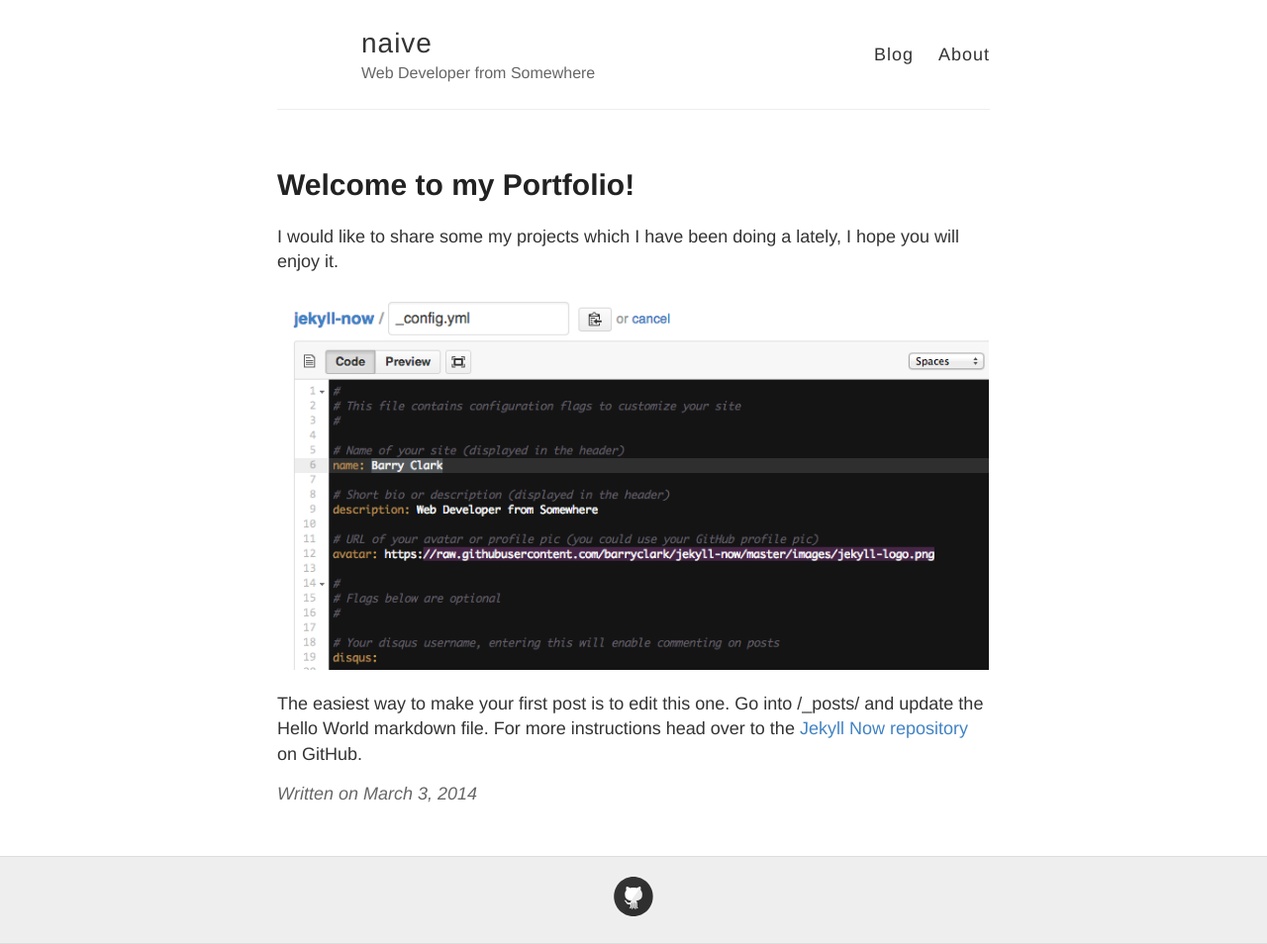
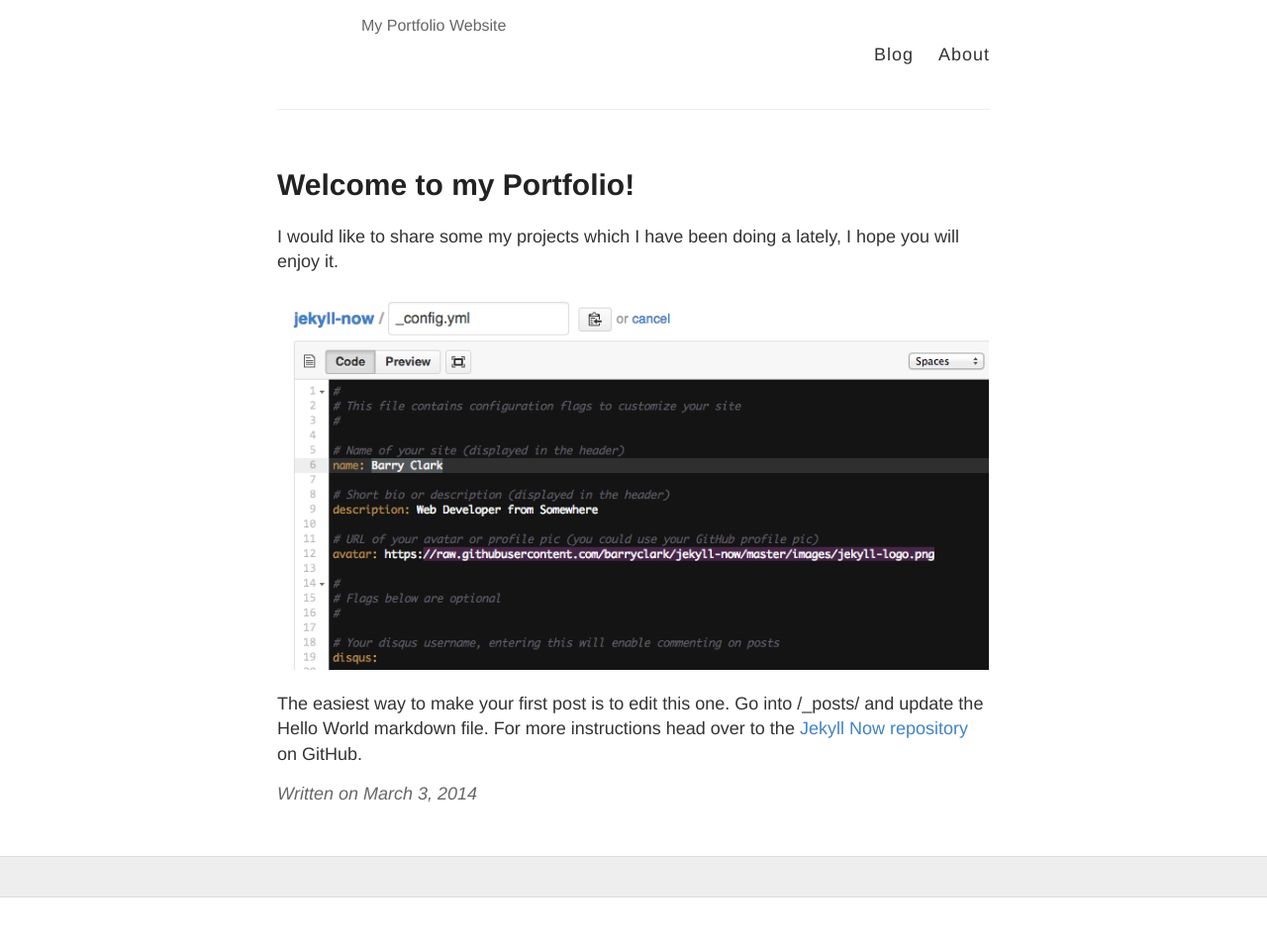
Before and after one commit to naiveba/naiveba.github.io, a Jekyll site: the page built from _posts/2014-3-3-Hello-World.md, in a window 1280 px wide. Shown: the whole page at 99% size. Built offline with Jekyll 4.4.1, drawn with Linux system fonts in a browser that asks for light colours; after the commit the page ends 907 px from its top, so only the background shows below that; part of the change alters nothing that is shown.

Commit message:
added the copy of _config.yml to test

```diff
--- a/_config.yml
+++ b/_config.yml
@@ -1,87 +1,59 @@
-#
-# This file contains configuration flags to customize your site
-#
+# Site wide configuration
 
-# Name of your site (displayed in the header)
-name: naive
+title: Imnik11
 locale: en_US
+description: My Portfolio Website
+#logo: site-logo.pngBlog
 search: true
-# Short bio or description (displayed in the header)
-description: Web Developer from Somewhere
+#url: http://localhost:4000
 
-# URL of your avatar or profile pic (you could use your GitHub profile pic)
-# avatar: https://raw.githubusercontent.com/barryclark/jekyll-now/master/images/jekyll-logo.png
+# Jekyll configuration
 
-#
-# Flags below are optional
-#
-
-# Includes an icon in the footer for each username you enter
-footer-links:
-  dribbble:
-  email:
-  facebook:
-  flickr:
-  github: naiveba
-  instagram:
-  linkedin:
-  pinterest:
-  rss: # just type anything here for a working RSS icon
-  twitter:
-  stackoverflow: # your stackoverflow profile, e.g. "users/50476/bart-kiers"
-  youtube: # channel/<your_long_string> or user/<user-name>
-  googleplus: # anything in your profile username that comes after plus.google.com/
-
-
-# Enter your Disqus shortname (not your username) to enable commenting on posts
-# You can find your shortname on the Settings page of your Disqus account
-disqus:
-
-# Enter your Google Analytics web tracking code (e.g. UA-2110908-2) to activate tracking
-google_analytics: UA-174641747-1
-
-# Your website URL (e.g. http://barryclark.github.io or http://www.barryclark.co)
-# Used for Sitemap.xml and your RSS feed
-url:
-
-# If you're hosting your site at a Project repository on GitHub pages
-# (http://yourusername.github.io/repository-name)
-# and NOT your User repository (http://yourusername.github.io)
-# then add in the baseurl here, like this: "/repository-name"
-# baseurl: ""
-
-#
-# !! You don't need to change any of the configuration flags below !!
-#
-
-permalink: /:categories/:title/
-
-# The release of Jekyll Now that you're using
-version: v1.2.0
-
-# Jekyll 3 now only supports Kramdown for Markdown
-kramdown:
-  # Use GitHub flavored markdown, including triple backtick fenced code blocks
-  input: GFM
-  # Jekyll 3 and GitHub Pages now only support rouge for syntax highlighting
-  syntax_highlighter: rouge
-  syntax_highlighter_opts:
-    # Use existing pygments syntax highlighting css
-    css_class: 'highlight'
-
-# Set the Sass partials directory, as we're using @imports
+permalink:   /:categories/:title/
+markdown:    kramdown
+highlighter: rouge
 sass:
   sass_dir: _sass
   style: compressed
-# Use the following plug-ins
-gems:
-  - jekyll-sitemap # Create a sitemap using the official Jekyll sitemap gem
-  - jekyll-feed # Create an Atom feed using the official Jekyll feed gem
+plugins:
+  - jekyll-sitemap
+  - jekyll-gist
+  #- jekyll-feed
 
-# Exclude these files from your production _site
-exclude:
-  - Gemfile
-  - Gemfile.lock
-  - LICENSE
-  - README.md
-  - CNAME
+kramdown:
+  input: GFM
+  auto_ids: true
+  footnote_nr: 1
+  entity_output: as_char
+  toc_levels: 1..2
+  enable_coderay: false
+
+mathjax: true
+
+include: [".htaccess"]
+exclude: ["lib", "config.rb", "Capfile", "config", "log", "Rakefile", "Rakefile.rb", "tmp", ".less", "*.sublime-project", "*.sublime-workspace", "test", "spec", "Gruntfile.js", "package.json", "node_modules", "Gemfile", "Gemfile.lock", "LICENSE", "README.md", "vendor"]
+
+
+# Site owner
+owner:
+  name: Imnik11
+  avatar: bio-photo.jpg
+  email: niteyada@gmail.com
+  disqus-shortname:
+  twitter:
+  facebook:
+  github: naiveba
+  stackexchange:
+  linkedin:
+  instagram: #username
+  flickr: #username
+  tumblr: #username
+  pinterest: #username
+  weibo: #userid
+  google:
+    plus:
+    analytics: UA-174641747-1
+    verify:
+    ad-client:
+    ad-slot:
+  bing-verify:
```
